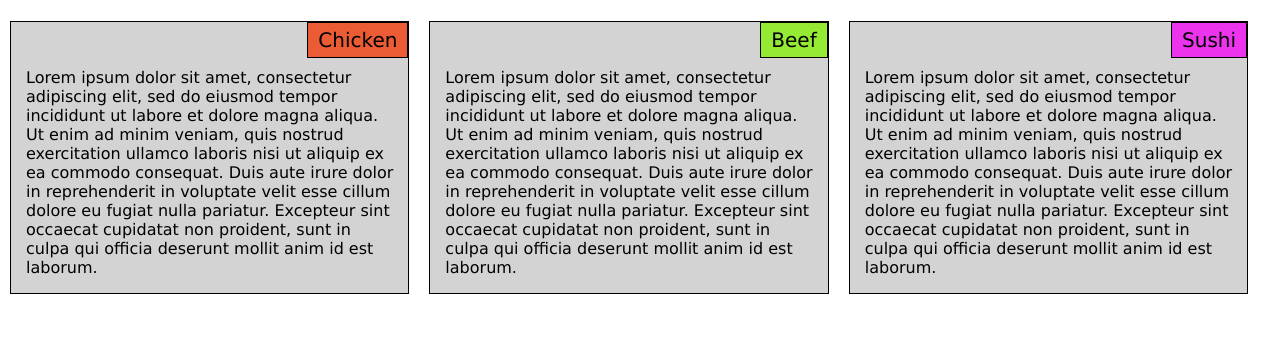
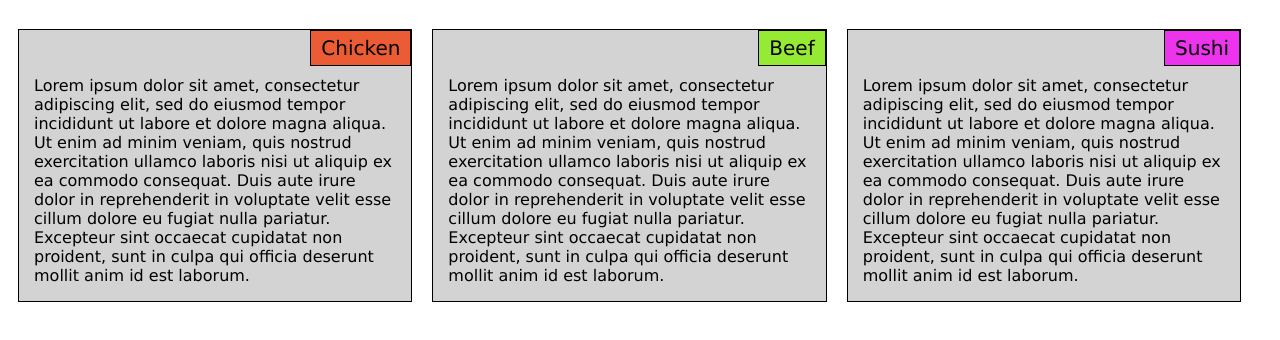
Before and after one commit to McGurran11/coursera-webdev, a plain HTML site: page module2-solution/index.html in a window 1280 px wide. Shown: the part 62-402 px from the top of the page. Drawn offline with Linux system fonts and the light colour scheme.

Commit message:
final touches for the project

```diff
--- a/module2-solution/styles.css
+++ b/module2-solution/styles.css
@@ -25,10 +25,6 @@ section {
 	margin-bottom:5px;
 	border: 1px solid black;
 	font-size:1.25em;
-}
-
-div.row {
-	margin: -8px;
 }
 
 .row > div {
```
